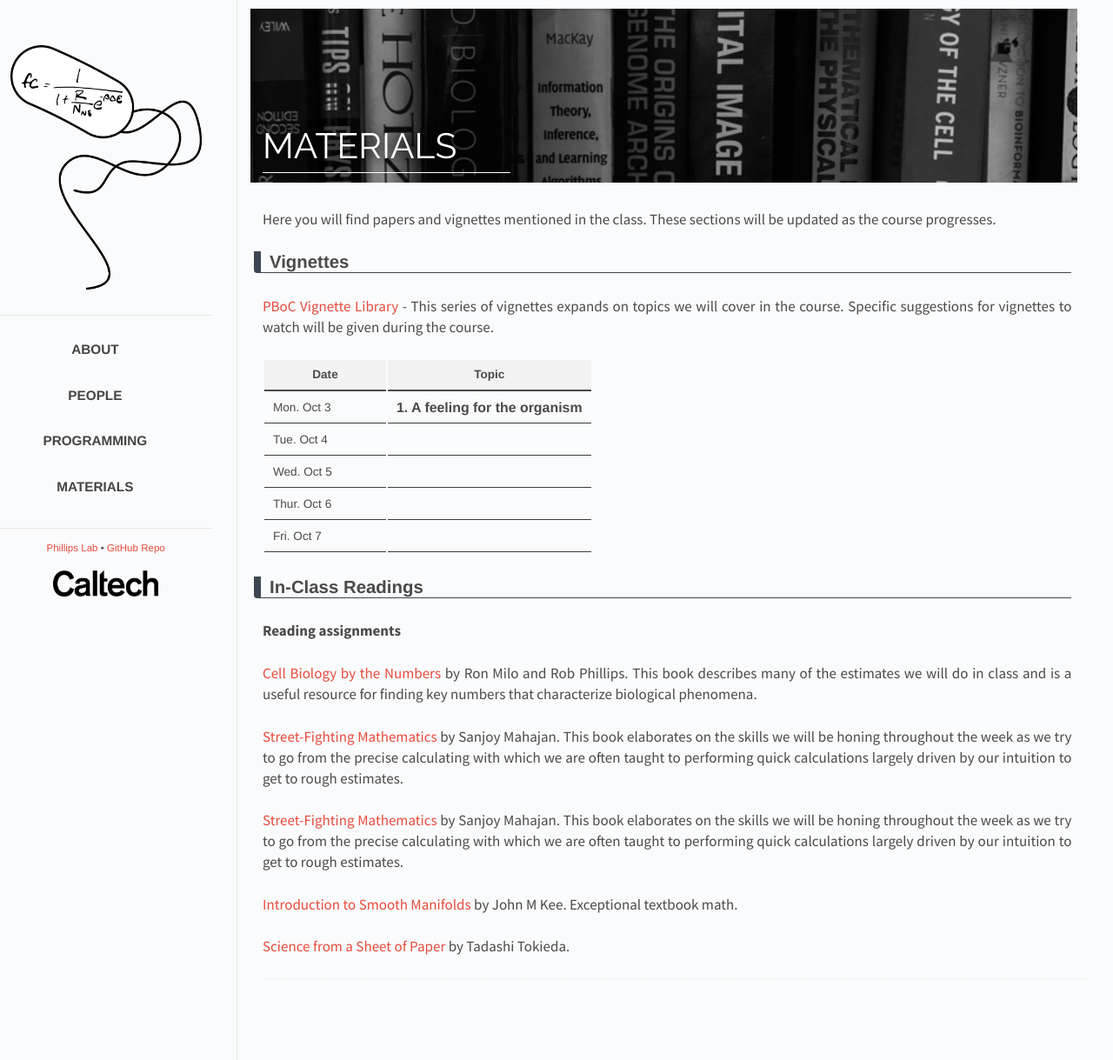
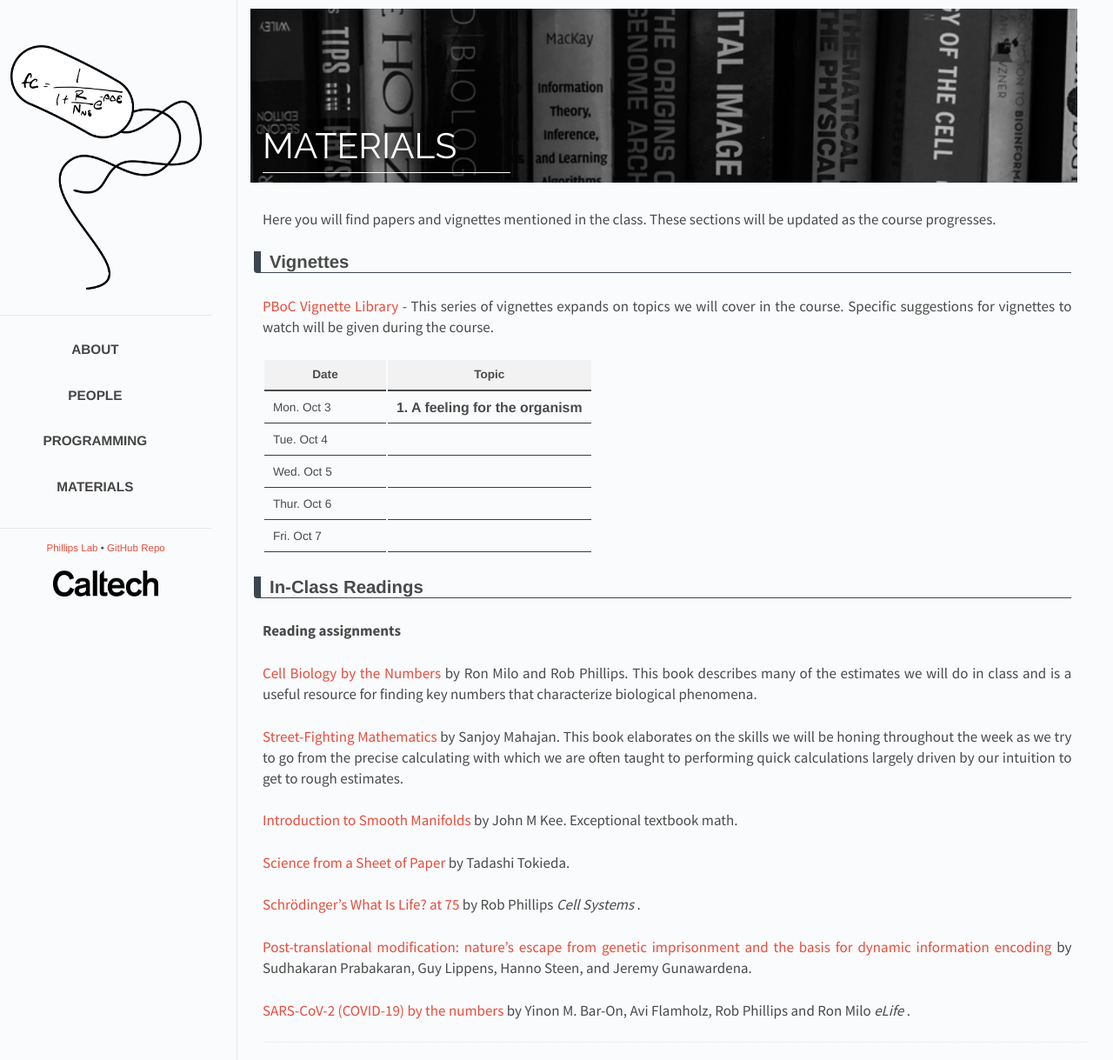
Before and after one commit to RPGroup-PBoC/pboc22_dresden, a Jekyll site: the page built from _posts/2022-01-28-materials.md, in a window 1280 px wide. Shown: the whole page at 87% size. Built offline with Jekyll 4.4.1, drawn with Linux system fonts in a browser that asks for light colours.

Commit message:
more readings

```diff
--- a/_data/papers.yaml
+++ b/_data/papers.yaml
@@ -9,11 +9,6 @@ Reading assignments:
    description: "This book elaborates on the skills we will be honing throughout the week as we try to go from the precise calculating with which we are often taught to performing quick calculations largely driven by our intuition to get to rough estimates."
    link: "https://library.oapen.org/handle/20.500.12657/26090"
 
- - title: "Street-Fighting Mathematics"
-   author: "Sanjoy Mahajan"
-   description: "This book elaborates on the skills we will be honing throughout the week as we try to go from the precise calculating with which we are often taught to performing quick calculations largely driven by our intuition to get to rough estimates."
-   link: "https://math.berkeley.edu/~jchaidez/materials/reu/lee_smooth_manifolds.pdf"
-
  - title: "Introduction to Smooth Manifolds"
    author: "John M Kee"
    description: "Exceptional textbook math."
@@ -22,3 +17,17 @@ Reading assignments:
  - title: "Science from a Sheet of Paper"
    author: "Tadashi Tokieda"
    link: "https://www.youtube.com/watch?v=D15L0E1zHJ0&ab_channel=Stanford"
+
+ - title: "Schrödinger’s What Is Life? at 75"
+   author: "Rob Phillips"
+   journal: "Cell Systems"
+   link: "https://www.sciencedirect.com/science/article/pii/S240547122100199X"
+
+ - title: "Post-translational modification: nature’s escape from genetic imprisonment and the basis for dynamic information encoding"
+   author: "Sudhakaran Prabakaran, Guy Lippens, Hanno Steen, and Jeremy Gunawardena"
+   link: "https://www.ncbi.nlm.nih.gov/pmc/articles/PMC3473174/pdf/nihms392978.pdf"
+
+ - title: "SARS-CoV-2 (COVID-19) by the numbers"
+   author: "Yinon M. Bar-On, Avi Flamholz, Rob Phillips and Ron Milo"
+   journal: "eLife"
+   link: "http://rpdata.caltech.edu/publications/Bar-On_2020.pdf"
```
